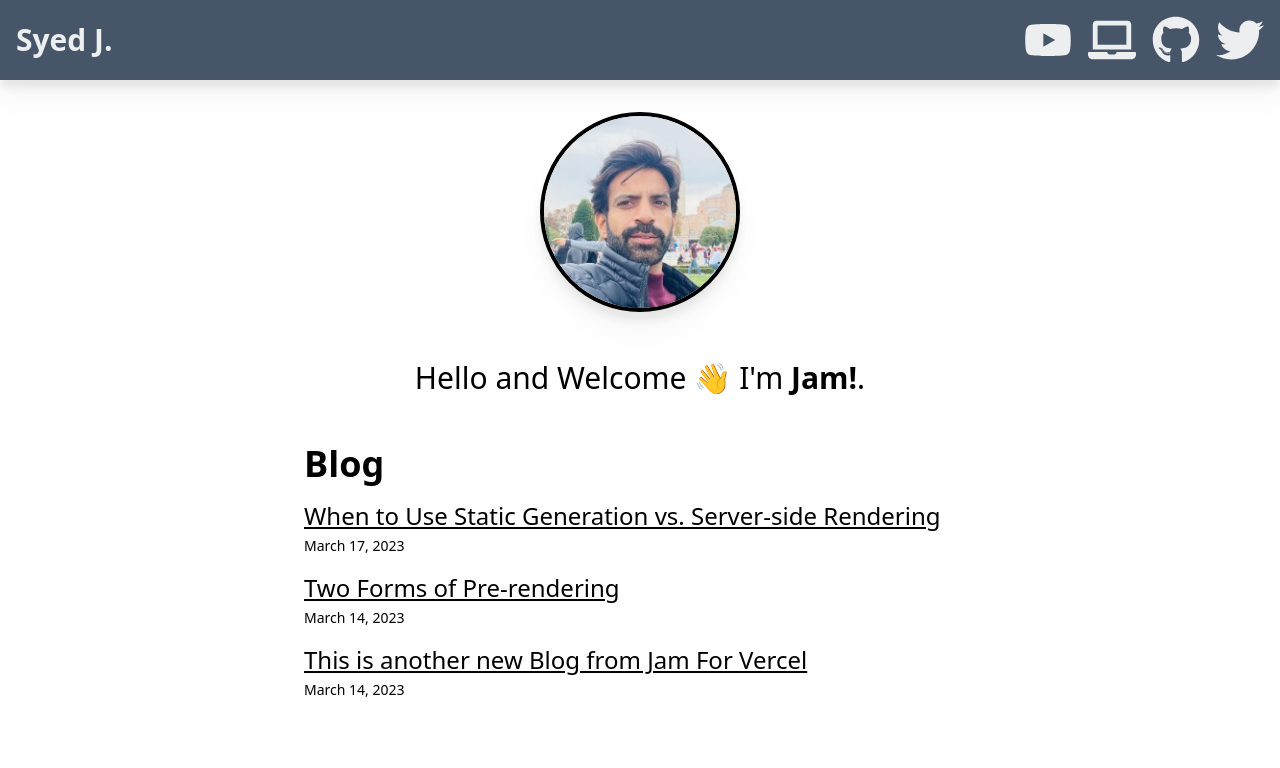
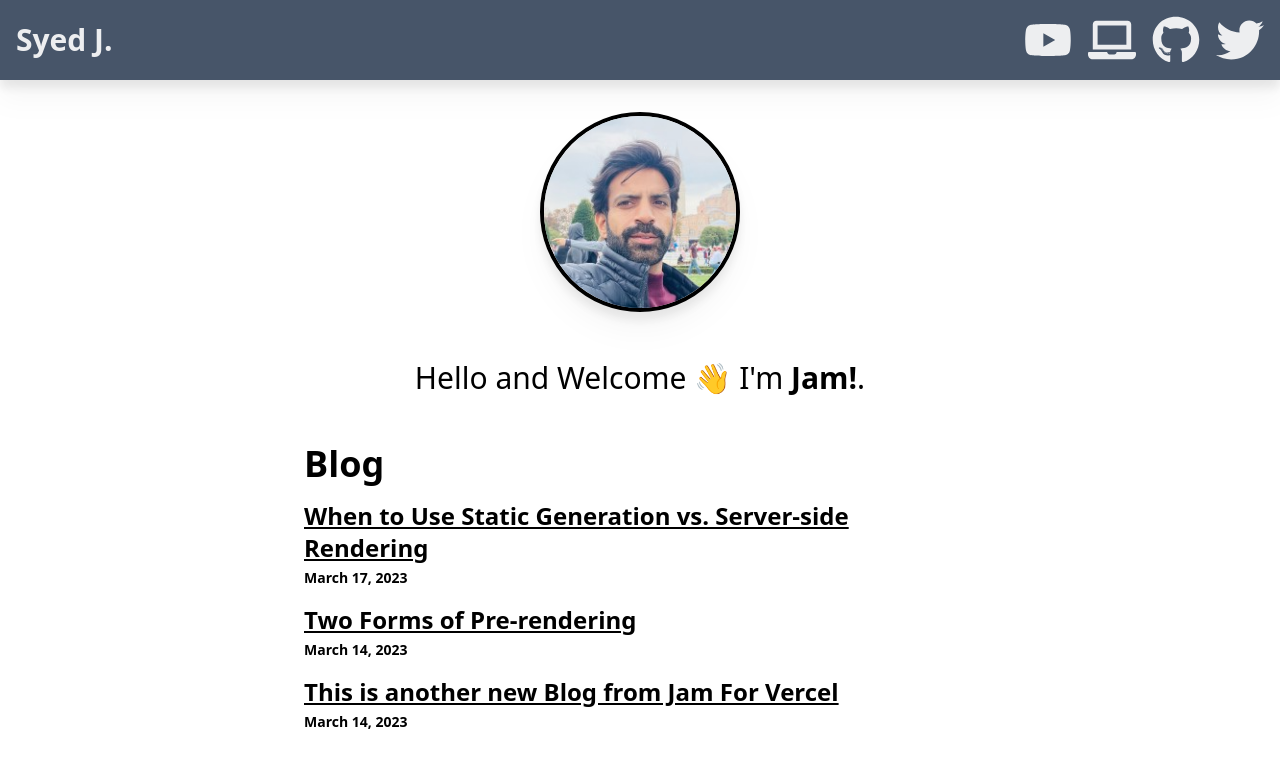
Before and after one commit to SyedJamshedAli/blog, a Next.js app: page / in a window 1280 px wide. Shown: the top 768 px of the page. Built offline with nearby package versions, Linux system fonts and the light colour scheme.

Commit message:
font issue

```diff
--- a/app/components/PostsList.tsx
+++ b/app/components/PostsList.tsx
@@ -10,9 +10,9 @@ export default function PostsList({post}: Props) {
     const formatedDate=getFormattedDate(date);
   return (
     <li className="mt-4 text-2xl">
-            <Link className="underline hover:text-black/70" href={`/posts/${id}`}>{title}</Link>
+            <Link className="underline font-bold hover:text-black/90" href={`/posts/${id}`}>{title}</Link>
             <br />
-            <p className="text-sm mt-1">{formatedDate}</p>
+            <p className="text-sm font-black mt-1">{formatedDate}</p>
         </li>
   )
 }
```
